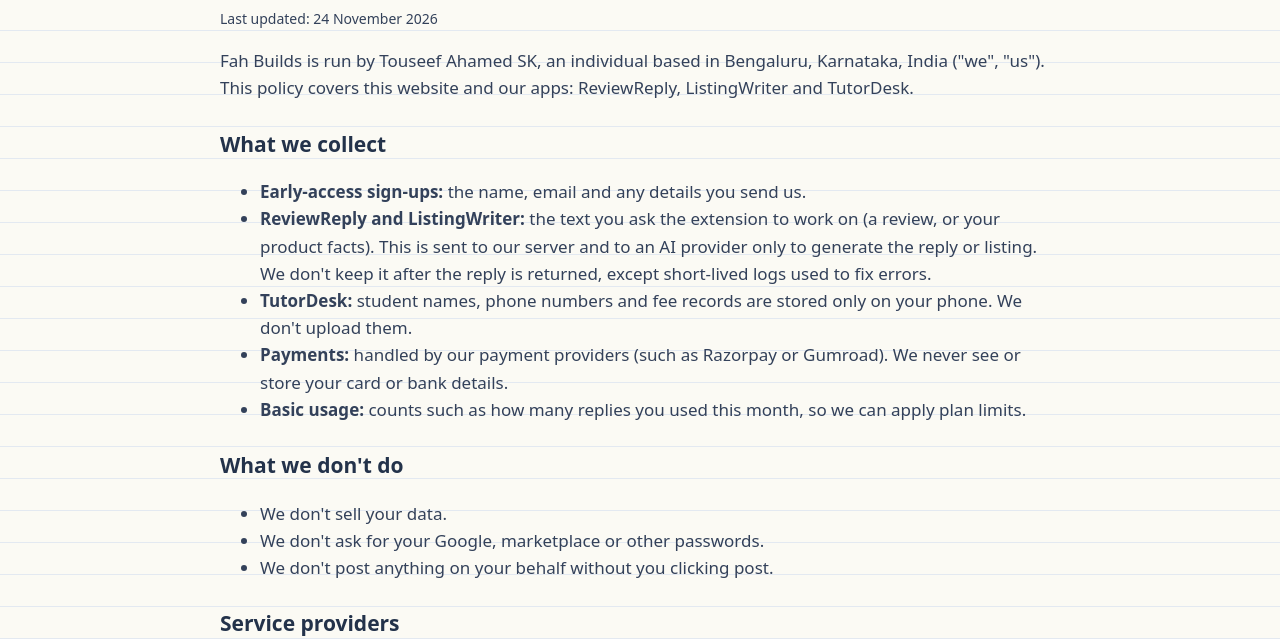
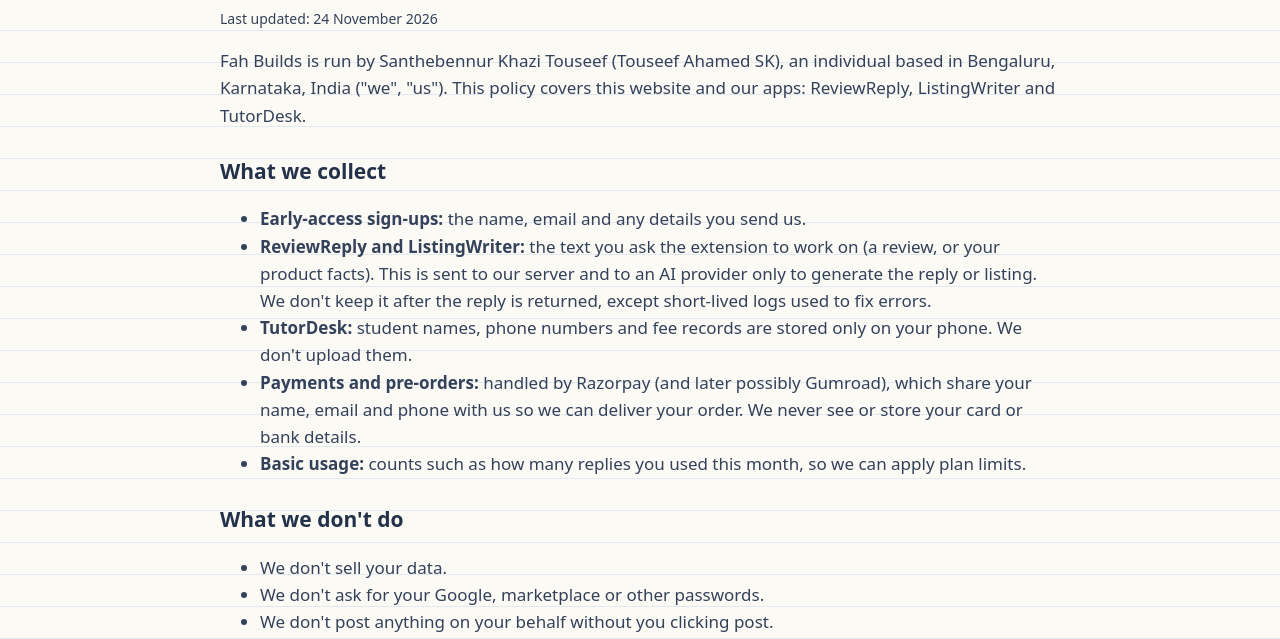
Before and after one commit to fahbuilds/fahbuilds.github.io, a plain HTML site: page privacy.html in a window 1280 px wide. Shown: the part 161-800 px from the top of the page. Drawn offline with Linux system fonts and the light colour scheme.

Commit message:
Update privacy.html

```diff
--- a/privacy.html
+++ b/privacy.html
@@ -22,13 +22,13 @@
 
 <section class="legal">
 <h1>Privacy policy</h1><p class="note">Last updated: 24 November 2026</p>
-<p>Fah Builds is run by Touseef Ahamed SK, an individual based in Bengaluru, Karnataka, India ("we", "us"). This policy covers this website and our apps: ReviewReply, ListingWriter and TutorDesk.</p>
+<p>Fah Builds is run by Santhebennur Khazi Touseef (Touseef Ahamed SK), an individual based in Bengaluru, Karnataka, India ("we", "us"). This policy covers this website and our apps: ReviewReply, ListingWriter and TutorDesk.</p>
 <h2>What we collect</h2>
 <ul>
 <li><b>Early-access sign-ups:</b> the name, email and any details you send us.</li>
 <li><b>ReviewReply and ListingWriter:</b> the text you ask the extension to work on (a review, or your product facts). This is sent to our server and to an AI provider only to generate the reply or listing. We don't keep it after the reply is returned, except short-lived logs used to fix errors.</li>
 <li><b>TutorDesk:</b> student names, phone numbers and fee records are stored only on your phone. We don't upload them.</li>
-<li><b>Payments:</b> handled by our payment providers (such as Razorpay or Gumroad). We never see or store your card or bank details.</li>
+<li><b>Payments and pre-orders:</b> handled by Razorpay (and later possibly Gumroad), which share your name, email and phone with us so we can deliver your order. We never see or store your card or bank details.</li>
 <li><b>Basic usage:</b> counts such as how many replies you used this month, so we can apply plan limits.</li>
 </ul>
 <h2>What we don't do</h2>
```
